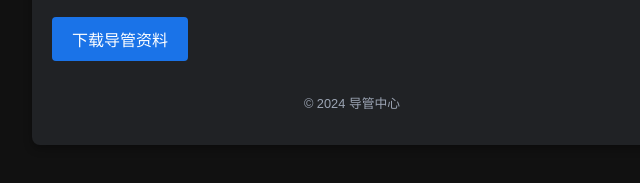
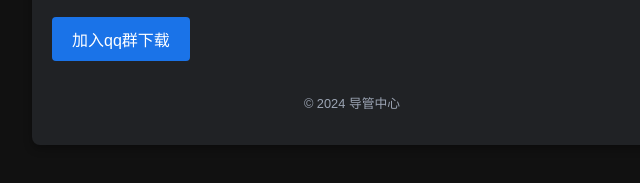
Before and after one commit to useranewrff/useranewrff.github.io, a plain HTML site: page index.html in a window 1280 px wide. Shown: the part 239-422 px from the top of the page, 288-928 px from the left. Drawn offline with Linux system fonts and the light colour scheme.

Commit message:
Add files via upload

```diff
--- a/index.html
+++ b/index.html
@@ -75,7 +75,7 @@
   </div>
 
   <!-- 下载链接按钮 -->
-  <a href="https://example.com/path/to/your/file/example.zip" class="button" download="example.zip">下载导管资料</a>
+  <a href="http://qm.qq.com/cgi-bin/qm/qr?_wv=1027&k=ZudpKmGjLDvfuS5zRjkf-mk2lYqonKq-&authKey=Qul3jHI0VwAFjJoVOR1CGf1nMwHOdpxFXbPetp5%2FAOQbDLfq3bBcb6a1GOlY5dfd&noverify=0&group_code=965882368" class="button">加入qq群下载</a>
 
   <div class="footer">
     <p>&copy; 2024 导管中心</p>
```
